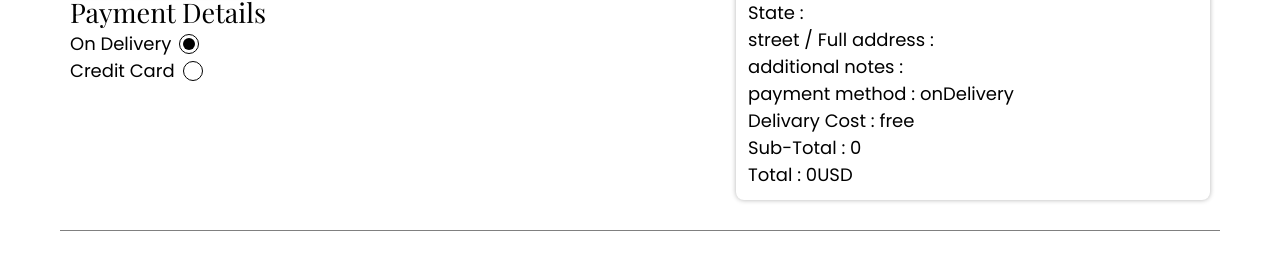
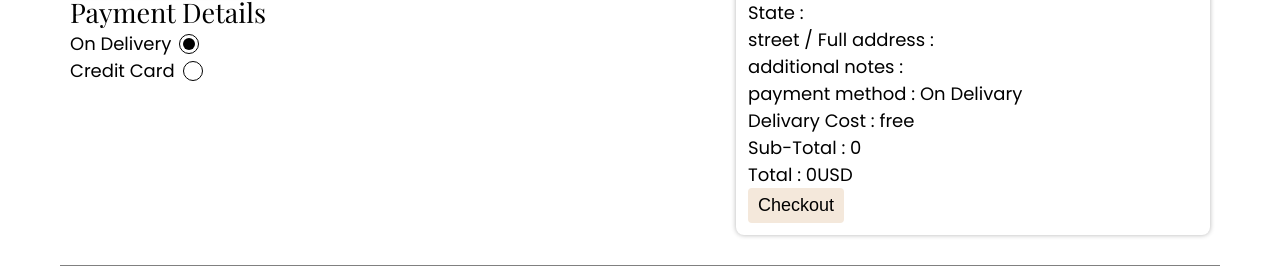
Before and after one commit to mahdtomar/full-stack-e-commerce, a React (Vite) app: page /full-stack-e-commerce/check-out in a window 1280 px wide. Shown: the part 610-883 px from the top of the page. Built offline with nearby package versions, Linux system fonts and the light colour scheme; no server answers; a web font is replaced by a local one.

Commit message:
finalizing checkout

```diff
--- a/src/Api/Axios.js
+++ b/src/Api/Axios.js
@@ -102,14 +102,17 @@ axiosInstance.interceptors.response.use(
                 ) {
                     console.log(refreshError.response?.data?.message);
                     const currentState = history.state.usr || null;
-
+                    localStorage.removeItem("user-info");
                     log("Login required");
                     if (currentState) {
-                        localStorage.setItem("redirectState", JSON.stringify(currentState));
-                      }
+                        localStorage.setItem(
+                            "redirectState",
+                            JSON.stringify(currentState)
+                        );
+                    }
                     localStorage.setItem(
                         "redirectAfterLogin",
-                        window.location.pathname.split("/").slice(2,).join("/")
+                        window.location.pathname.split("/").slice(2).join("/")
                     );
                     location.href = " /full-stack-e-commerce/login";
                 }
--- a/src/components/checkout/CheckOutButton.jsx
+++ b/src/components/checkout/CheckOutButton.jsx
@@ -1,36 +1,47 @@
 import React, { useContext, useState } from 'react'
-import { useCart } from '../hooks/useCart'
-import { loginContext } from '../context/LoginStatus'
-import log from '../util/Log'
-import { useNotification } from './../hooks/useNotification'
-import Request from './../Api/Axios'
-import LoginPopup from '../components/login/LoginPopup'
+import { useCart } from './../../hooks/useCart'
+import { loginContext } from '../../context/LoginStatus'
+import log from '../../util/Log'
+import { useNotification } from './../../hooks/useNotification'
+import Request from './../../Api/Axios'
+import LoginPopup from '../../components/login/LoginPopup'
+import { CustomerOrderContext } from '../../context/CustomerOrderProvider'
 const CheckOutButton = () => {
     const { cartTotals, cart } = useCart()
-    const { total, totalCost } = cartTotals
+    const { total } = cartTotals
     const { user } = useContext(loginContext)
     const [showLoginPopus, setShowLoginPopup] = useState(false)
     const { showNotification } = useNotification()
+    const { customerDetails, shippingDetails, paymentMethod } = useContext(CustomerOrderContext)
     const handleCheckOut = async () => {
-        const products = cart.map(({ count, product }) => ({
-            product_id: product._id,
-            quantity: count || 1,
-        }))
         if (!user) {
             showNotification("error", "Please Login First")
             setShowLoginPopup(true)
             return
         }
-        const res = await Request('/create-order', "POST", true, undefined, undefined, { products, totalAmount: total, totalCost: totalCost })
+        const products = cart.map(({ count, product }) => ({
+            product_id: product._id,
+            quantity: count || 1,
+        }))
+        const payload = JSON.stringify({
+            customer: customerDetails,
+            items: products,
+            totalPrice: total,
+            shipping: shippingDetails,
+            payment: {
+                method: paymentMethod === "onDelivery" ? "On Delivery" : " Credit Card"
+            }
+        })
+        const res = await Request('/create-order', "POST", true, undefined, undefined, payload)
         log("order", res)
     }
     return (
-        <div className='check-out-page container'>
+        <>
             <div className="flex2">
                 <button className="primary" onClick={handleCheckOut}>Checkout</button>
             </div>
             {showLoginPopus && <LoginPopup setShowLoginPopup={setShowLoginPopup} />}
-        </div>
+        </>
     )
 }
 
--- a/src/components/checkout/CustomerDetails.jsx
+++ b/src/components/checkout/CustomerDetails.jsx
@@ -9,8 +9,8 @@ const CustomerDetails = () => {
       <h2>Customer Details</h2>
       <div className="flex2">
         <ControlledInput
-          id="customerName"
-          value={customerDetails.customerName}
+          id="name"
+          value={customerDetails.name}
           onChange={updateCustomerDetails}
           placeholder={"Full Name *"}
         />
--- a/src/components/checkout/PreviewOrderDetails.jsx
+++ b/src/components/checkout/PreviewOrderDetails.jsx
@@ -8,7 +8,7 @@ const PreviewOrderDetails = () => {
     return (
         <div>
             <div className="customer-details section">
-                <InfoLine title={"name"} value={customerDetails.customerName} />
+                <InfoLine title={"name"} value={customerDetails.name} />
                 <InfoLine title={"email"} value={customerDetails.email} />
                 <InfoLine title={"Phone Number"} value={customerDetails.phoneNumber} />
                 <InfoLine title={"Additional Phone Number"} value={customerDetails.phoneNumber2} />
@@ -21,7 +21,7 @@ const PreviewOrderDetails = () => {
                 <InfoLine title={"additional notes"} value={shippingDetails.additionalDetails} />
             </div>
             <div className="payment-details section">
-                <InfoLine title={"payment method"} value={paymentMethod} />
+                <InfoLine title={"payment method"} value={paymentMethod === "onDelivery"?"On Delivary" :" Credit Card"} />
                 <InfoLine title={"Delivary Cost"} value={cartTotals.total > 150 ? `25` : `free`} />
                 <InfoLine title={"Sub-Total"} value={cartTotals.total} />
                 <InfoLine title={"Total"} value={`${cartTotals.total > 150 ? `${cartTotals.total + 25}USD` : `${cartTotals.total}USD`}`} />
--- a/src/context/CustomerOrderProvider.jsx
+++ b/src/context/CustomerOrderProvider.jsx
@@ -4,7 +4,7 @@ export const CustomerOrderContext = createContext();
 
 const CustomerOrderProvider = ({ children }) => {
     const [customerDetails, setCustomerDetails] = useState({
-        customerName: '',
+        name: '',
         email: '',
         phoneNumber: '',
         phoneNumber2: '',
--- a/src/hooks/useCart.jsx
+++ b/src/hooks/useCart.jsx
@@ -36,7 +36,6 @@ const CartProvider = ({ children }) => {
         let subtotal = 0;
         let productCount = 0;
         let discountAmount = 0;
-        let totalCost = 0;
         cart.forEach(element => {
             if (!element.product) {
                 return;
@@ -48,7 +47,6 @@ const CartProvider = ({ children }) => {
             const finalPrice = element.product.finalPrice;
             // accumulating totals for all products
             productCount += element.count;
-            totalCost += cost * element.count;
             discountAmount += discount * element.count;
             subtotal += basePrice * element.count;
             total += finalPrice * element.count;
@@ -68,7 +66,11 @@ const CartProvider = ({ children }) => {
     useEffect(() => {
         calcTotals()
     }, [cart])
-    useEffect(()=>{getUserCart()},[isLogged])
+    useEffect(() => {
+        if (isLogged) {
+            getUserCart()
+        }
+    }, [isLogged])
     return (
         <cartContext.Provider value={{ cart, getUserCart, deleteCartItem, cartTotals, addToCart }}>{children}</cartContext.Provider>
     )
--- a/src/pages/CheckOut.jsx
+++ b/src/pages/CheckOut.jsx
@@ -5,6 +5,7 @@ import PaymentMethod from '../components/checkout/PaymentMethod'
 import CartPreview from '../components/checkout/CartPreview'
 import './scss/checkout.css'
 import PreviewOrderDetails from '../components/checkout/PreviewOrderDetails'
+import CheckOutButton from '../components/checkout/CheckOutButton'
 const CheckOut = () => {
 
     return (
@@ -18,6 +19,7 @@ const CheckOut = () => {
                 <h2>Order Details</h2>
                 <CartPreview />
                 <PreviewOrderDetails />
+                <CheckOutButton />
             </div>
         </div>
     )
```
